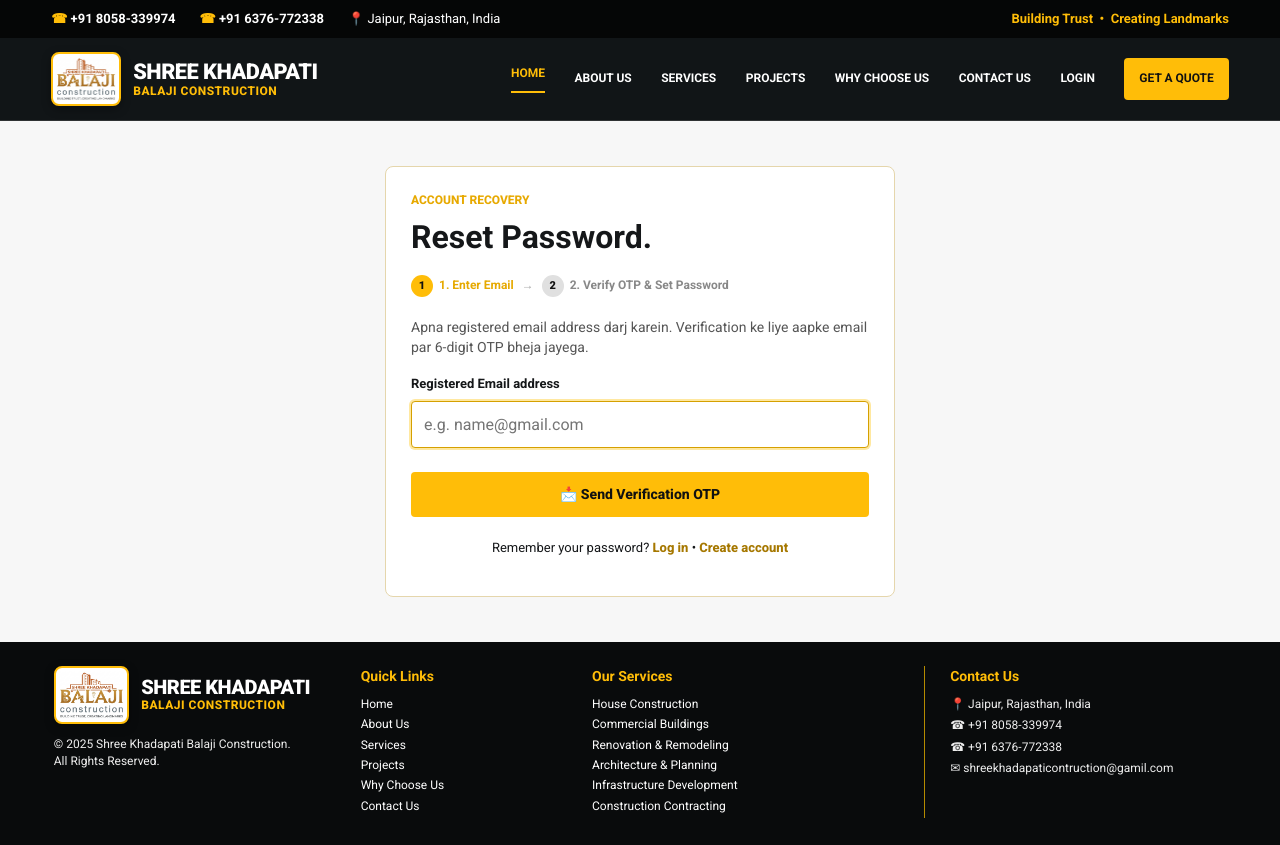
After one commit to DEVENDRAKUMAWAT650/Construstion_Web_page, a Flask app: page /reset-password in a window 1280 px wide. The commit adds this page. Run offline with Flask 3, Linux system fonts and the light colour scheme.

Commit message:
Add Forgot Password with 2-step Email OTP verification and Admin password reset feature

```diff
--- a/app.py
+++ b/app.py
@@ -1,9 +1,13 @@
 import base64
 import os
+import random
 import re
+import smtplib
 import time
 import uuid
 from decimal import Decimal, InvalidOperation
+from email.mime.multipart import MIMEMultipart
+from email.mime.text import MIMEText
 from functools import wraps
 
 from PIL import Image
@@ -56,6 +60,72 @@ def save_uploaded_image(file_storage):
         file_storage.seek(0)
         file_storage.save(filepath)
     return f"/static/uploads/projects/{filename}"
+
+
+def send_otp_email(to_email, otp_code, user_name="Valued Customer"):
+    smtp_host = os.getenv("SMTP_HOST", "smtp.gmail.com")
+    try:
+        smtp_port = int(os.getenv("SMTP_PORT", "587"))
+    except ValueError:
+        smtp_port = 587
+    smtp_user = os.getenv("SMTP_USER", "").strip()
+    smtp_pass = os.getenv("SMTP_PASS", "").strip()
+
+    # Log clearly in backend terminal for testing/debugging
+    print("\n" + "=" * 55)
+    print(f"[EMAIL SERVICE] Target Email : {to_email}")
+    print(f"[EMAIL SERVICE] 6-Digit OTP  : {otp_code}")
+    print("=" * 55 + "\n", flush=True)
+
+    if not smtp_user or not smtp_pass:
+        # Development mode simulation: OTP is logged in terminal, not shown on webpage
+        return True, "DEV_SIMULATION"
+
+    try:
+        msg = MIMEMultipart("alternative")
+        msg["Subject"] = f"{otp_code} is your Shree Khadapati Balaji Construction OTP"
+        msg["From"] = f"Shree Khadapati Balaji Construction <{smtp_user}>"
+        msg["To"] = to_email
+
+        html_body = f"""
+        <div style="font-family:Arial,sans-serif; max-width:540px; margin:auto; padding:25px; border:2px solid #ffbd08; border-radius:12px; background:#fff;">
+            <div style="text-align:center; padding-bottom:15px; border-bottom:1px solid #eee;">
+                <h2 style="margin:0; color:#111; font-size:22px;">Shree Khadapati Balaji Construction</h2>
+                <p style="margin:5px 0 0; color:#c9933e; font-weight:700; font-size:12px; text-transform:uppercase;">Password Reset Verification</p>
+            </div>
+            <div style="padding:25px 5px;">
+                <p style="font-size:15px; color:#222; margin:0 0 12px;">Namaste <b>{user_name}</b>,</p>
+                <p style="font-size:14px; color:#555; line-height:1.5; margin:0 0 20px;">
+                    We received a request to reset your password. Use the verification OTP below to complete your password update:
+                </p>
+                <div style="text-align:center; margin:25px 0;">
+                    <div style="display:inline-block; font-size:34px; font-weight:900; letter-spacing:8px; color:#111; background:#fff6db; border:2px dashed #ffbd08; padding:12px 30px; border-radius:10px; font-family:monospace;">
+                        {otp_code}
+                    </div>
+                </div>
+                <p style="font-size:13px; color:#666; line-height:1.4; margin:0 0 10px;">
+                    ⏱️ This OTP is valid for <b>10 minutes</b> only.
+                </p>
+                <p style="font-size:12px; color:#999; margin:0;">
+                    If you did not request this password reset, please ignore this email. Your account is completely secure.
+                </p>
+            </div>
+            <div style="border-top:1px solid #eee; padding-top:15px; text-align:center; font-size:11px; color:#aaa;">
+                &copy; Shree Khadapati Balaji Construction &bull; Jaipur, Rajasthan
+            </div>
+        </div>
+        """
+        msg.attach(MIMEText(html_body, "html"))
+
+        server = smtplib.SMTP(smtp_host, smtp_port, timeout=10)
+        server.starttls()
+        server.login(smtp_user, smtp_pass)
+        server.sendmail(smtp_user, to_email, msg.as_string())
+        server.quit()
+        return True, "REAL_EMAIL_SENT"
+    except Exception as e:
+        app.logger.warning(f"SMTP send failed: {e}")
+        return False, str(e)
 
 
 def db_connection():
@@ -115,12 +185,21 @@ def current_user():
     )
 
 
+def get_admin_emails():
+    configured = os.getenv("ADMIN_EMAIL", "shreekhadapaticontruction@gamil.com").strip().lower()
+    return {
+        configured,
+        "shreekhadapaticontruction@gmail.com",
+        "shreekhadapaticontruction@gamil.com",
+    }
+
+
 def is_admin():
     if not session.get("user_id"):
         return False
-    admin_email = os.getenv("ADMIN_EMAIL", "shreekhadapaticontruction@gamil.com").lower()
+    user_email = session.get("email", "").strip().lower()
     return (
-        session.get("email", "").lower() == admin_email
+        user_email in get_admin_emails()
         or session.get("role") == "admin"
     )
 
@@ -277,7 +356,7 @@ def signup():
             flash("Password must contain at least 8 characters.", "error")
         elif password != confirm:
             flash("Passwords do not match.", "error")
-        elif email == os.getenv("ADMIN_EMAIL", "shreekhadapaticontruction@gamil.com").lower():
+        elif email in get_admin_emails():
             flash("That email is reserved for the administrator.", "error")
         else:
             try:
@@ -301,6 +380,8 @@ def signup():
 def login():
     if request.method == "POST":
         email = request.form.get("email", "").strip().lower()
+        if email.endswith("@gamil.com"):
+            email = email[:-10] + "@gmail.com"
         password = request.form.get("password", "")
         user = query_one(
             "SELECT id, name, email, password_hash, role FROM users WHERE email=%s",
@@ -319,6 +400,124 @@ def login():
             return redirect(next_url or url_for("customer_dashboard"))
         flash("Invalid email or password.", "error")
     return render_template("login.html")
+
+
+@app.route("/forgot-password", methods=["GET", "POST"])
+@app.route("/reset-password", methods=["GET", "POST"])
+def forgot_password():
+    if session.get("user_id"):
+        return redirect(url_for("customer_dashboard" if not is_admin() else "admin"))
+
+    if request.args.get("action") == "change_email":
+        session.pop("reset_email", None)
+        session.pop("reset_otp", None)
+        session.pop("reset_otp_expiry", None)
+        return redirect(url_for("forgot_password"))
+
+    step = 2 if (session.get("reset_email") and session.get("reset_otp")) else 1
+
+    if request.method == "POST":
+        action = request.form.get("action", "send_otp")
+
+        if action in ("send_otp", "resend_otp"):
+            email = request.form.get("email", "").strip().lower()
+            if not email and session.get("reset_email"):
+                email = session.get("reset_email")
+            if email.endswith("@gamil.com"):
+                email = email[:-10] + "@gmail.com"
+
+            if not email:
+                flash("Please enter your registered email address.", "error")
+                return render_template("forgot_password.html", step=1, email="")
+            elif not re.fullmatch(r"[^@\s]+@[^@\s]+\.[^@\s]+", email):
+                flash("Please enter a valid email address.", "error")
+                return render_template("forgot_password.html", step=1, email=email)
+            elif email in get_admin_emails():
+                flash("Administrator account password is protected and cannot be reset from this form.", "error")
+                return render_template("forgot_password.html", step=1, email=email)
+
+            user = query_one(
+                "SELECT id, name, email FROM users WHERE email=%s",
+                (email,)
+            )
+            if not user:
+                flash("No account found with this email address. Please check your email or create an account.", "error")
+                return render_template("forgot_password.html", step=1, email=email)
+
+            # Generate secure 6-digit OTP
+            otp_code = f"{random.randint(100000, 999999)}"
+            session["reset_email"] = email
+            session["reset_otp"] = otp_code
+            session["reset_otp_expiry"] = time.time() + 600  # 10 minutes
+
+            # Send OTP email
+            success, result_type = send_otp_email(email, otp_code, user["name"])
+            if not success:
+                app.logger.warning(f"Failed to send OTP to {email}: {result_type}")
+                flash(f"Email server error: {result_type}. Kripya thodi der baad dobara koshish karein.", "error")
+                return render_template("forgot_password.html", step=1, email=email)
+
+            if result_type == "REAL_EMAIL_SENT":
+                flash(f"✅ 6-Digit OTP aapke registered email ({email}) par bhej diya gaya hai! Kripya apna Inbox ya Spam folder check karein.", "success")
+            else:
+                flash(f"✅ 6-Digit OTP send ho gaya hai! (Dev mode: OTP server terminal mein log hua hai, screen par confidential hai).", "success")
+
+            return render_template("forgot_password.html", step=2, email=email)
+
+        elif action == "verify_and_reset":
+            email = session.get("reset_email")
+            saved_otp = session.get("reset_otp")
+            expiry = session.get("reset_otp_expiry", 0)
+
+            entered_otp = request.form.get("otp", "").strip()
+            password = request.form.get("password", "")
+            confirm = request.form.get("confirm_password", "")
+
+            if not email or not saved_otp:
+                flash("Session expired. Please enter your email again.", "error")
+                return redirect(url_for("forgot_password"))
+
+            if time.time() > expiry:
+                flash("OTP has expired. Please click 'Resend OTP' to get a new code.", "error")
+                return render_template("forgot_password.html", step=2, email=email)
+
+            if not entered_otp:
+                flash("Please enter the 6-digit OTP code sent to your email.", "error")
+                return render_template("forgot_password.html", step=2, email=email)
+
+            if entered_otp != saved_otp:
+                flash("❌ Incorrect OTP! Please enter the valid 6-digit code sent to your email.", "error")
+                return render_template("forgot_password.html", step=2, email=email)
+
+            if not password or not confirm:
+                flash("Please complete both password fields.", "error")
+                return render_template("forgot_password.html", step=2, email=email)
+
+            if len(password) < 8:
+                flash("Password must contain at least 8 characters.", "error")
+                return render_template("forgot_password.html", step=2, email=email)
+
+            if password != confirm:
+                flash("Passwords do not match. Please verify both fields.", "error")
+                return render_template("forgot_password.html", step=2, email=email)
+
+            try:
+                new_hash = generate_password_hash(password)
+                execute(
+                    "UPDATE users SET password_hash=%s WHERE email=%s",
+                    (new_hash, email)
+                )
+                session.pop("reset_email", None)
+                session.pop("reset_otp", None)
+                session.pop("reset_otp_expiry", None)
+                flash("🎉 Password has been reset successfully! Please log in with your new password.", "success")
+                return redirect(url_for("login"))
+            except Exception as e:
+                app.logger.exception("Failed to update password after OTP verification")
+                flash("An error occurred while updating your password. Please try again.", "error")
+                return render_template("forgot_password.html", step=2, email=email)
+
+    return render_template("forgot_password.html", step=step, email=session.get("reset_email", ""))
 
 
 @app.route("/logout")
@@ -376,9 +575,9 @@ def admin():
                ORDER BY uploaded_at DESC, id DESC""",
             (cp["id"],)
         )
-    admin_email = os.getenv("ADMIN_EMAIL", "shreekhadapaticontruction@gamil.com").lower()
+    admin_emails = get_admin_emails()
     registered_customers = [
-        u for u in users if u["email"].lower() != admin_email
+        u for u in users if u["email"].lower() not in admin_emails
     ]
     return render_template(
         "admin.html",
@@ -575,6 +774,28 @@ def delete_customer_project(project_id):
     return redirect(url_for("admin") + "#customer-projects")
 
 
+@app.route("/admin/users/<int:target_user_id>/reset-password", methods=["POST"])
+@admin_required
+def admin_reset_user_password(target_user_id):
+    new_password = request.form.get("new_password", "").strip()
+    if not new_password or len(new_password) < 8:
+        flash("Password must be at least 8 characters long.", "error")
+        return redirect(url_for("admin") + "#registered-users")
+
+    target_user = query_one("SELECT id, name, email FROM users WHERE id=%s", (target_user_id,))
+    if not target_user:
+        flash("User not found.", "error")
+        return redirect(url_for("admin") + "#registered-users")
+
+    if target_user["email"].lower() in get_admin_emails():
+        flash("Cannot reset admin password from here.", "error")
+        return redirect(url_for("admin") + "#registered-users")
+
+    execute("UPDATE users SET password_hash=%s WHERE id=%s", (generate_password_hash(new_password), target_user_id))
+    flash(f"Password for {target_user['name']} has been reset successfully.", "success")
+    return redirect(url_for("admin") + "#registered-users")
+
+
 @app.route("/ai-design", methods=["GET", "POST"])
 def ai_design():
     image_data = None
--- /dev/null
+++ b/templates/forgot_password.html
@@ -0,0 +1,102 @@
+{% extends "base.html" %}
+{% block title %}Reset Password | Shree Khadapati Balaji Construction{% endblock %}
+{% block content %}
+<section class="auth-section">
+  <div class="auth-card">
+    <p class="eyebrow">ACCOUNT RECOVERY</p>
+    <h1>Reset Password.</h1>
+
+    <!-- 2-Step Progress Header -->
+    <div style="display:flex; align-items:center; gap:8px; margin: 14px 0 20px; font-size:12px; font-weight:700;">
+      <div style="display:flex; align-items:center; gap:6px; color:{% if step == 1 %}var(--gold2, #c9933e){% else %}#28a745{% endif %};">
+        <span style="display:inline-flex; width:22px; height:22px; border-radius:50%; background:{% if step == 1 %}var(--gold, #ffbd08){% else %}#28a745{% endif %}; color:#111; align-items:center; justify-content:center; font-size:11px; font-weight:900;">
+          {% if step == 2 %}✓{% else %}1{% endif %}
+        </span>
+        <span>1. Enter Email</span>
+      </div>
+      <span style="color:#aaa;">&rarr;</span>
+      <div style="display:flex; align-items:center; gap:6px; color:{% if step == 2 %}var(--gold2, #c9933e){% else %}#888{% endif %};">
+        <span style="display:inline-flex; width:22px; height:22px; border-radius:50%; background:{% if step == 2 %}var(--gold, #ffbd08){% else %}#e0e0e0{% endif %}; color:#111; align-items:center; justify-content:center; font-size:11px; font-weight:900;">
+          2
+        </span>
+        <span>2. Verify OTP & Set Password</span>
+      </div>
+    </div>
+
+    {% if step == 1 %}
+    <!-- STEP 1: ENTER REGISTERED EMAIL -->
+    <p style="color:#555; margin-bottom:18px; font-size:14px; line-height:1.45;">
+      Apna registered email address darj karein. Verification ke liye aapke email par 6-digit OTP bheja jayega.
+    </p>
+
+    <form method="post" class="form-grid">
+      <input type="hidden" name="action" value="send_otp">
+      <div class="field full">
+        <label for="email">Registered Email address</label>
+        <input id="email" name="email" type="email" autocomplete="email" placeholder="e.g. name@gmail.com" value="{{ email or '' }}" required autofocus>
+      </div>
+      <div class="full" style="margin-top:6px;">
+        <button class="btn btn-primary btn-block" type="submit" style="font-size:14px; padding:12px;">
+          📩 Send Verification OTP
+        </button>
+      </div>
+    </form>
+
+    {% else %}
+    <!-- STEP 2: ENTER OTP & NEW PASSWORD -->
+    <div style="background:#f9f8f4; border:1px solid #ebd9a8; border-radius:8px; padding:12px 14px; margin-bottom:18px; display:flex; justify-content:space-between; align-items:center;">
+      <div>
+        <span style="font-size:11px; color:#888; text-transform:uppercase; display:block; font-weight:700;">OTP Sent to Email</span>
+        <strong style="font-size:13px; color:#111;">{{ email }}</strong>
+      </div>
+      <a href="{{ url_for('forgot_password', action='change_email') }}" style="font-size:12px; color:var(--gold2, #c9933e); font-weight:700; text-decoration:underline;">
+        Change Email
+      </a>
+    </div>
+
+    <form method="post" class="form-grid">
+      <input type="hidden" name="action" value="verify_and_reset">
+
+      <div class="field full">
+        <div style="display:flex; justify-content:space-between; align-items:center; margin-bottom:4px;">
+          <label for="otp" style="margin-bottom:0;">Enter 6-Digit OTP *</label>
+          <span style="font-size:11px; color:#28a745; font-weight:700;">⏱️ Valid for 10 mins</span>
+        </div>
+        <input id="otp" name="otp" type="text" inputmode="numeric" maxlength="6" pattern="[0-9]{6}" placeholder="Enter 6-digit OTP" required autofocus style="font-size:22px; font-weight:900; letter-spacing:6px; text-align:center; font-family:monospace; padding:10px;">
+      </div>
+
+      <div class="field full">
+        <label for="password">New Password (minimum 8 characters) *</label>
+        <input id="password" name="password" type="password" minlength="8" autocomplete="new-password" placeholder="Enter new password" required>
+      </div>
+
+      <div class="field full">
+        <label for="confirm_password">Confirm New Password *</label>
+        <input id="confirm_password" name="confirm_password" type="password" minlength="8" autocomplete="new-password" placeholder="Re-enter new password" required>
+      </div>
+
+      <div class="full" style="margin-top:6px;">
+        <button class="btn btn-primary btn-block" type="submit" style="font-size:14px; padding:12px;">
+          ✅ Verify OTP & Update Password
+        </button>
+      </div>
+    </form>
+
+    <div style="text-align:center; margin-top:14px;">
+      <form method="post" style="display:inline;">
+        <input type="hidden" name="action" value="resend_otp">
+        <input type="hidden" name="email" value="{{ email }}">
+        <span style="font-size:12px; color:#666;">Didn't receive the OTP? </span>
+        <button type="submit" style="background:none; border:none; color:var(--gold2, #c9933e); font-size:12px; font-weight:800; cursor:pointer; text-decoration:underline; padding:0;">
+          Resend OTP
+        </button>
+      </form>
+    </div>
+    {% endif %}
+
+    <p class="auth-switch" style="margin-top:22px;">
+      Remember your password? <a href="{{ url_for('login') }}">Log in</a> &bull; <a href="{{ url_for('signup') }}">Create account</a>
+    </p>
+  </div>
+</section>
+{% endblock %}
```
Also changed, not shown: templates/admin.html (+28 -6 lines), templates/login.html (+8 -2 lines), 1 other file.
